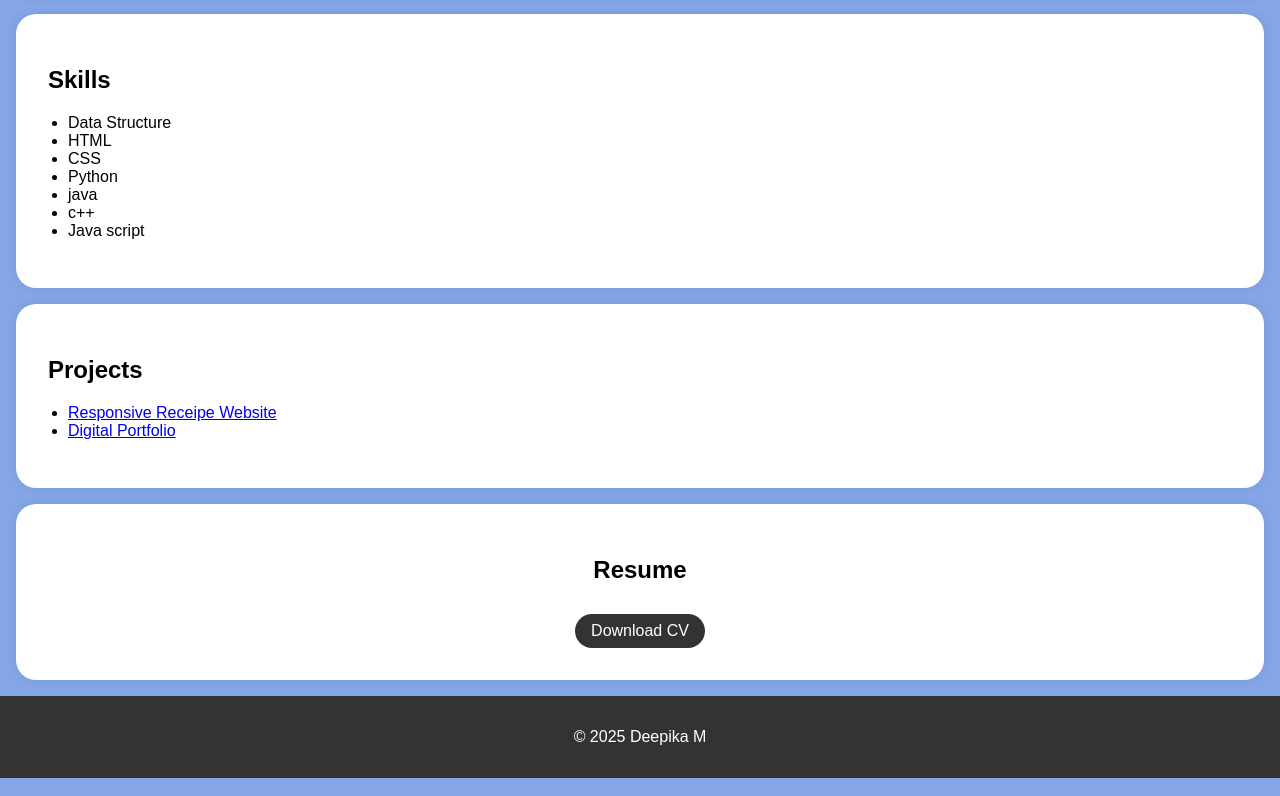
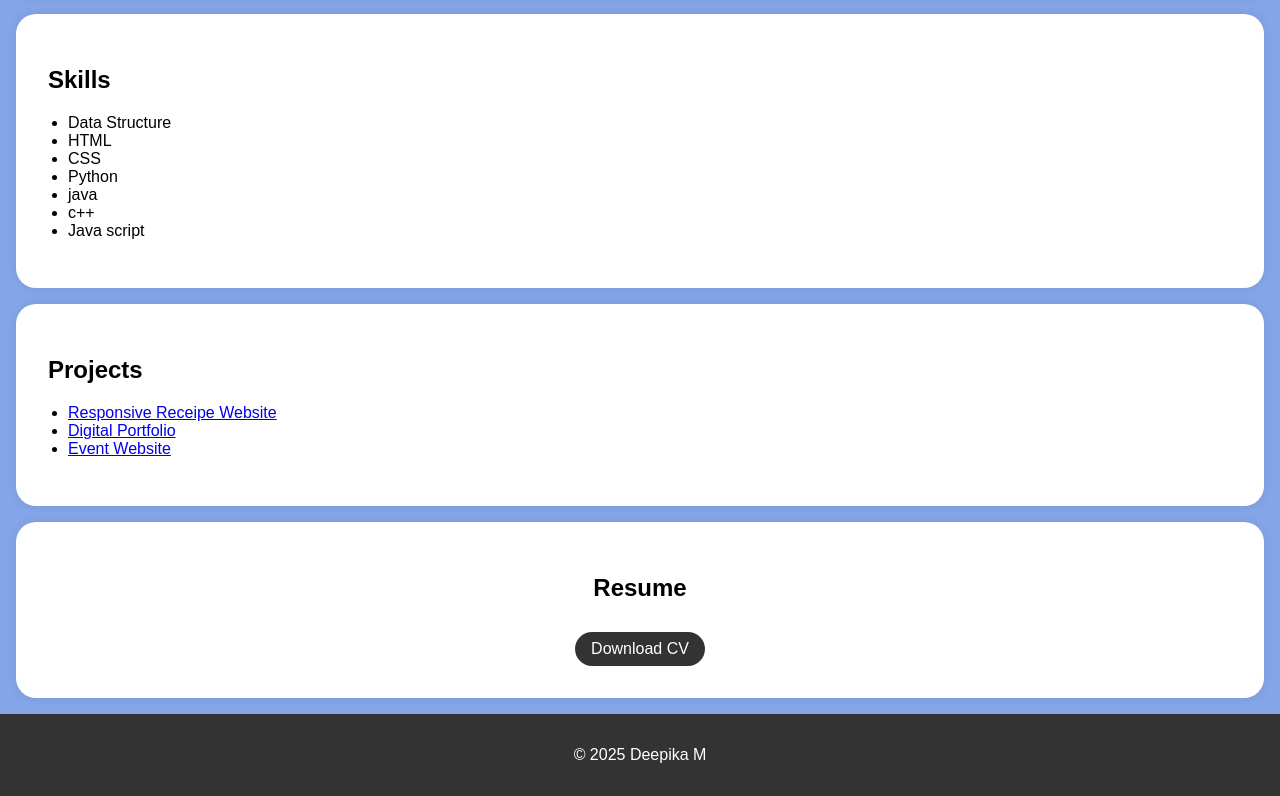
Before and after one commit to Deepika262/digital-portfolio, a plain HTML site: page index.html in a window 1280 px wide. Shown: the part 648-1444 px from the top of the page. Drawn offline with Linux system fonts and the light colour scheme.

Commit message:
Update index.html

```diff
--- a/index.html
+++ b/index.html
@@ -151,6 +151,7 @@
             <ul>
                 <li><a href="#">Responsive Receipe Website</a></li>
                 <li><a href="#">Digital Portfolio</a></li>
+                  <li><a href="#">Event Website</a></li>
                 <!-- Add more project links here -->
             </ul>
         </div>
```
